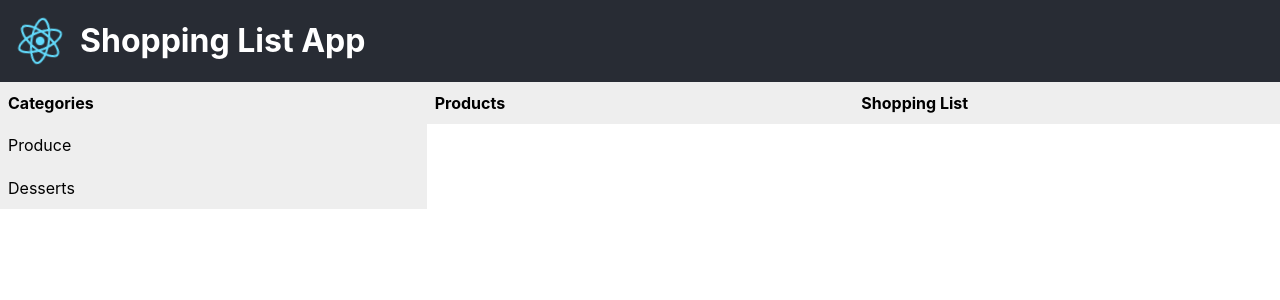
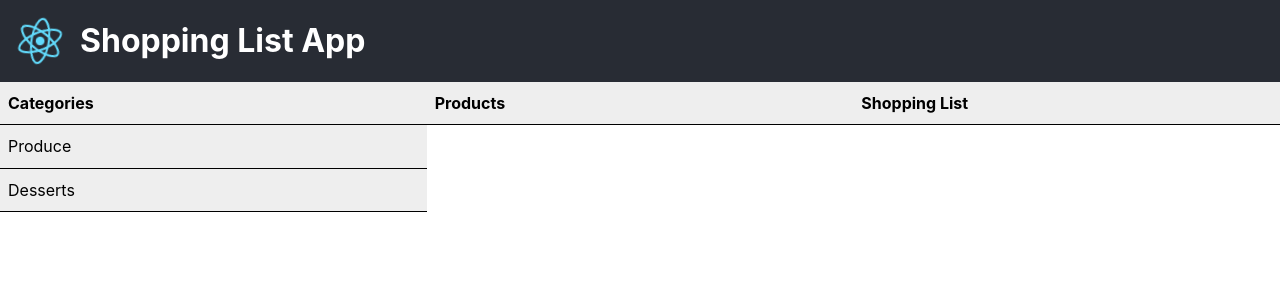
Before and after one commit to theRealPadster/shopping-list-app, a React (Create React App) app: page / in a window 1280 px wide. Shown: the top 300 px of the page. Built offline with nearby package versions, Linux system fonts and the light colour scheme.

Commit message:
✨🚧♻️💄 Add super basic (preset) note functionality, Clean up some variable names, Add a little more styling

```diff
--- a/src/App.css
+++ b/src/App.css
@@ -48,6 +48,7 @@
 .wrapper ul li {
   padding: 0.7rem 0.5rem;
   background: #eee;
+  border-bottom: 1px solid #000;
 }
 
 /* Headings */
@@ -58,6 +59,7 @@
   font-weight: bold;
   padding: 0.7rem 0.5rem;
   background: #eee;
+  border-bottom: 1px solid #000;
 }
 .category-list::before {
   content: 'Categories';
@@ -83,3 +85,11 @@
 .product.visible {
   display: list-item;
 }
+
+.shopping-list__title {
+  display: block;
+}
+.shopping-list__note {
+  display: block;
+  font-size: smaller;
+}
--- a/src/classes/ShoppingListItem.js
+++ b/src/classes/ShoppingListItem.js
@@ -1,7 +1,8 @@
 class ShoppingListItem {
-  constructor(name, quantity) {
+  constructor(name, quantity, note = null) {
     this.name = name;
     this.quantity = quantity;
+    this.note = note;
   }
 }
 
--- a/src/components/CategoryList.js
+++ b/src/components/CategoryList.js
@@ -6,15 +6,15 @@ import ShoppingListItem from '../classes/ShoppingListItem';
 
 export default class CategoryList extends React.Component {
 
-  productClickHandler = (someArg) => {
-    let existingItem = this.state.shoppingList.get(someArg.props.name);
+  productClickHandler = (product) => {
+    let existingItem = this.state.shoppingList.get(product.props.name);
     if (existingItem) {
       existingItem.quantity++;
-      this.state.shoppingList.set(someArg.props.name, existingItem);
+      this.state.shoppingList.set(product.props.name, existingItem);
     } else {
-      this.state.shoppingList.set(someArg.props.name,
+      this.state.shoppingList.set(product.props.name,
         new ShoppingListItem(
-          someArg.props.name, 1
+          product.props.name, 1
         ));
     }
     // Update the state of the shopping list (parent)
@@ -26,32 +26,31 @@ export default class CategoryList extends React.Component {
     });
   }
 
-  shoppingListClickHandler = (someArg) => {
-    console.log(someArg);
-    // let existingItem = this.state.shoppingList.get(someArg.props.name);
-    // if (existingItem) {
-    //   existingItem.quantity++;
-    //   this.state.shoppingList.set(someArg.props.name, existingItem);
-    // } else {
-    //   this.state.shoppingList.set(someArg.props.name,
-    //     new ShoppingListItem(
-    //       someArg.props.name, 1
-    //     ));
-    // }
-    // // Update the state of the shopping list (parent)
-    // this.setState({
-    //   ...this.state,
-    //   // shoppingList: updatedList,
-    // }, () => {
-    //   console.log(this.state.shoppingList);
-    // });
+  shoppingListClickHandler = (name, note) => {
+    console.log(name, note);
+    let existingItem = this.state.shoppingList.get(name);
+    if (existingItem) {
+      existingItem.note = note;
+      this.state.shoppingList.set(name, existingItem);
+    } else {
+      this.state.shoppingList.set(name,
+        new ShoppingListItem(
+          name, 1, note,
+        ));
+    }
+    // Update the state of the shopping list (parent)
+    this.setState({
+      ...this.state,
+    }, () => {
+      console.log(this.state.shoppingList);
+    });
   }
 
-  categoryClickHandler = (someArg) => {
+  categoryClickHandler = (categoryIndex) => {
     // Update the state of the category list (parent)
     this.setState({
       ...this.state,
-      value: someArg,
+      value: categoryIndex,
     }, () => {
       console.log(this.state.value);
     });
--- a/src/components/ShoppingList.js
+++ b/src/components/ShoppingList.js
@@ -22,8 +22,9 @@ export default class ShoppingList extends React.Component {
 
     let items = this.props.children.map((item, itemIndex) => (
       <li key={itemIndex}>
-        <span>{item.name} - {item.quantity}</span>
-        <button onClick={() => clickHandler(item)}>Add note</button>
+        <span className='shopping-list__title'>{item.name} - {item.quantity}</span>
+        {item.note ? <span className='shopping-list__note'>{item.note}</span> : ''}
+        <button onClick={() => clickHandler(item.name, 'some note')}>Add note</button>
       </li>
     ));
 
```
